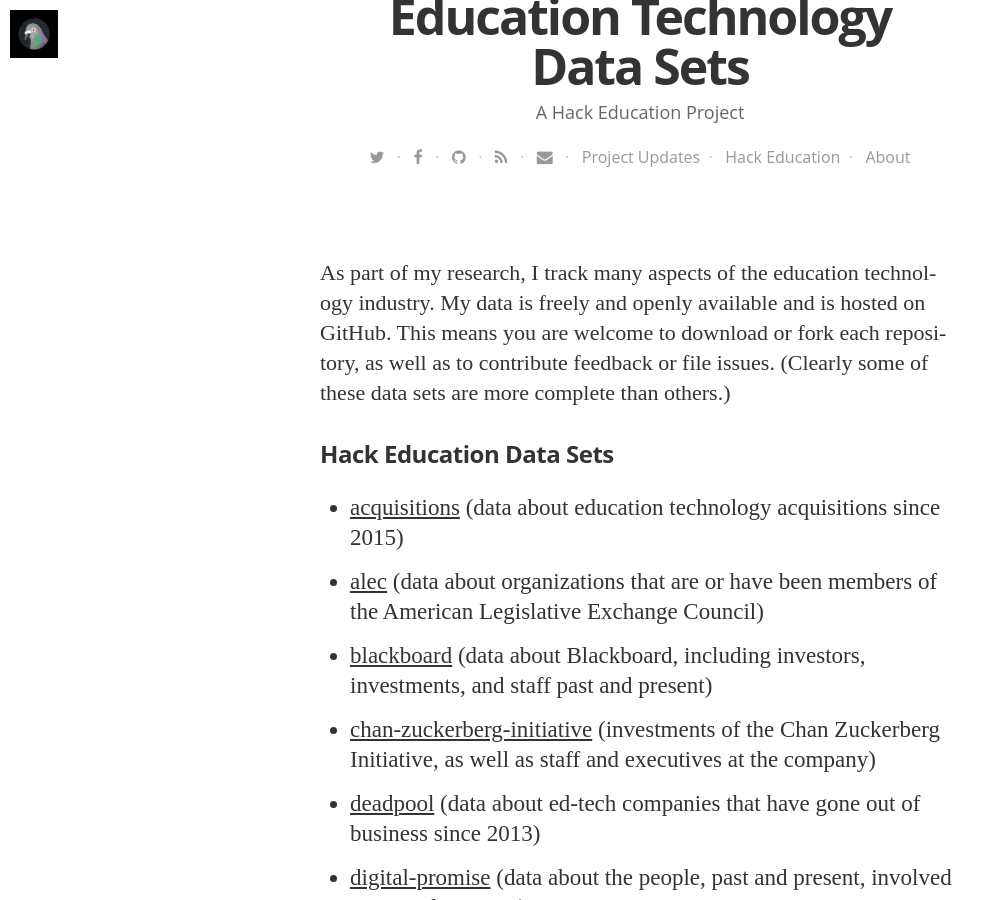
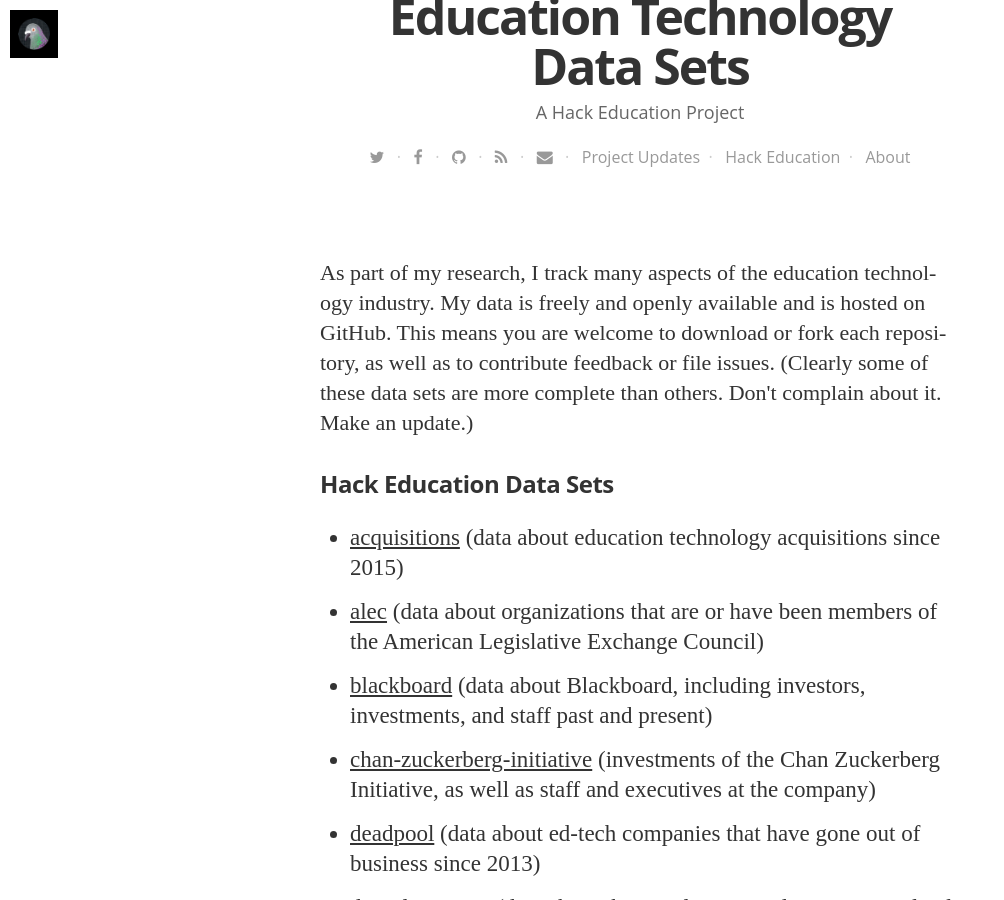
Before and after one commit to HackEducation/data, a Jekyll site: the page built from index.html, in a window 1280 px wide and 900 px high, scrolled down 543 px. Shown: the whole window, without its empty margins (0-1004 px from the left). Built offline with Jekyll 4.4.1, drawn with Linux system fonts in a browser that asks for light colours; nearby versions of some CDN libraries; some web fonts are replaced; some of the changed text lies outside the part shown.

Commit message:
added dataset

```diff
--- a/index.html
+++ b/index.html
@@ -1,7 +1,7 @@
 ---
 layout: default
 ---
-<p>As part of my research, I track many aspects of the education technology industry. My data is freely and openly available and is hosted on GitHub. This means you are welcome to download or fork each repository, as well as to contribute feedback or file issues. (Clearly some of these data sets are more complete than others.)</p>
+<p>As part of my research, I track many aspects of the education technology industry. My data is freely and openly available and is hosted on GitHub. This means you are welcome to download or fork each repository, as well as to contribute feedback or file issues. (Clearly some of these data sets are more complete than others. Don't complain about it. Make an update.)</p>
 
 <h3>Hack Education Data Sets</h3>
 <br />
@@ -27,6 +27,7 @@
 <li><a href="https://Hack-Education-Data.github.io/kaplan">kaplan</a> (data about Kaplan Inc, including investors, investments, and staff past and present)</li>
 <li><a href="https://Hack-Education-Data.github.io/lds">lds</a> (educators and education technologists who are members of the Church of Latter Day Saints)</li>
 <li><a href="https://Hack-Education-Data.github.io/mergers">mergers</a> (data about education technology mergers since 2015)</li>
+<li><a href="https://Hack-Education-Data/github.io/mit">mit</a> (data about people, past and present, with connections to MIT)</li>
 <li><a href="https://Hack-Education-Data.github.io/princeton-review">princeton-review</a> (data about The Princeton Review, including investors, investments, and staff past and present)</li>
 <li><a href="https://Hack-Education-Data.github.io/spinoffs">spinoffs</a> (data about education technology companies' spinoffs)</li>
 <li><a href="https://Hack-Education-Data.github.io/think-tanks">think-tanks</a> (data about think tanks that are active in education policy)</li>
```
